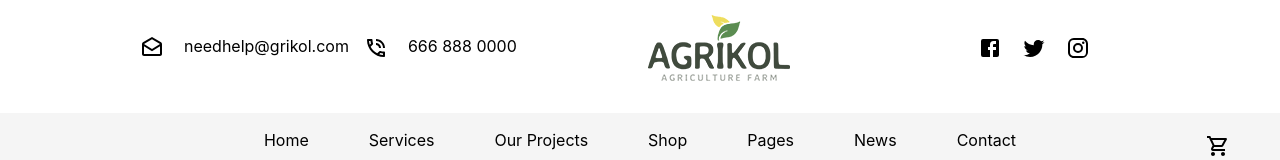
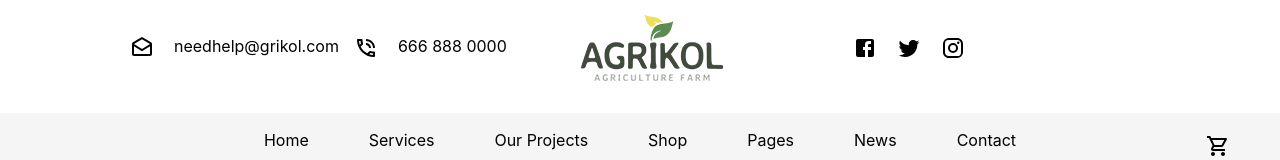
Before and after one commit to yuvajax/project, a React (Create React App) app: page / in a window 1280 px wide. Shown: the top 160 px of the page. Built offline with nearby package versions, Linux system fonts and the light colour scheme.

Commit message:
project deploy by yuva

```diff
--- a/src/component/Comp1.css
+++ b/src/component/Comp1.css
@@ -6,7 +6,7 @@ li,a{
 }
 .inner-container{
     float: left;
-    margin-left: 100px;
+    margin-left: 90px;
     margin-top: 20px;
     padding-top: 0px;
     text-decoration: none;
@@ -24,9 +24,9 @@ li,a{
 }
 .second-container{
     float: right;
-    margin-right: 190px;
+    margin-right: 300px;
     margin-top: 20px;
-    padding-right: 0px;
+    padding-right: 15px;
     color: black;
     overflow-x: hidden;
     overflow-y: hidden;
```
